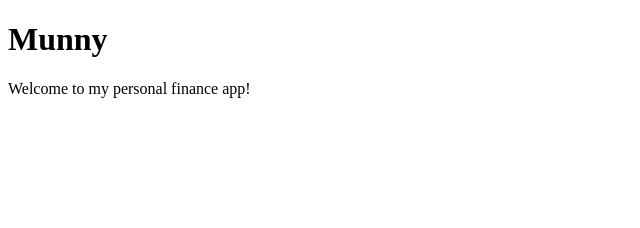
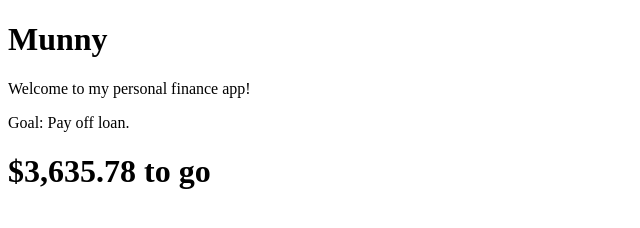
Before and after one commit to akpchang/Munny, a plain HTML site: page index.html in a window 1280 px wide. Shown: the whole page, without its empty margins (0-640 px from the left). Drawn offline with Linux system fonts and the light colour scheme.

Commit message:
Update index.html - add goal and amount

```diff
--- a/index.html
+++ b/index.html
@@ -5,6 +5,8 @@
   </head>
   <body>
     <h1>Munny</h1>
-    <body>Welcome to my personal finance app!</body>
+    <p>Welcome to my personal finance app!</p>
+    <p>Goal: Pay off loan.</p>
+    <h1>$3,635.78 to go</h1>
   </body>
 </html>
```
